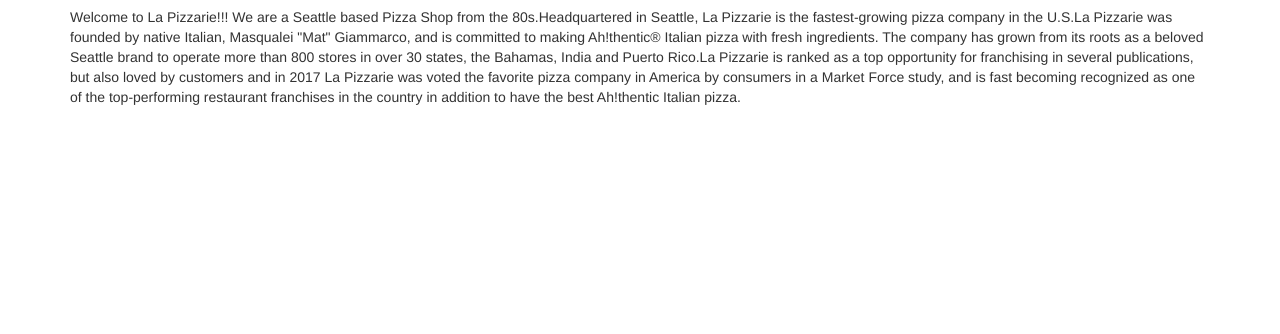
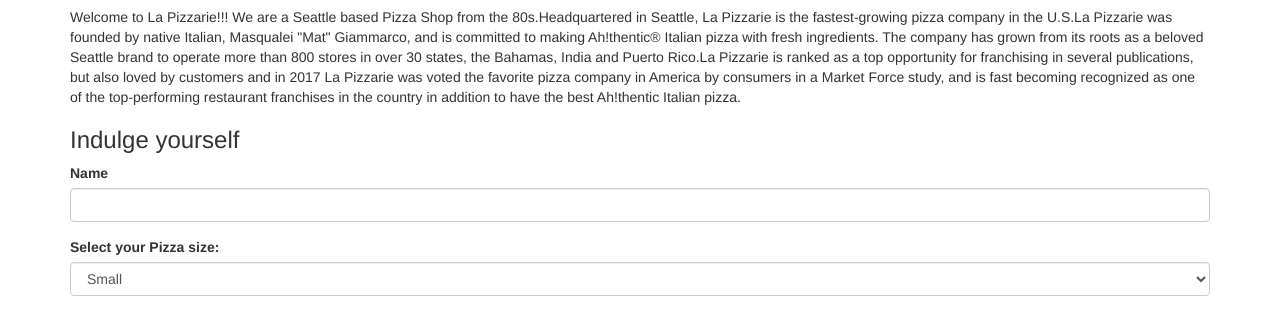
Before and after one commit to saneyee/la-pizzarie, a plain HTML site: page index.html in a window 1280 px wide. Shown: the part 56-390 px from the top of the page. Drawn offline with nearby package versions, Linux system fonts and the light colour scheme.

Commit message:
it adds indentation and pizza size features to html

```diff
--- a/index.html
+++ b/index.html
@@ -12,6 +12,22 @@
         <div class="container">
             <h2>La Pizzarie</h2>
             <p>Welcome to La Pizzarie!!! We are a Seattle based Pizza Shop from the 80s.Headquartered in Seattle, La Pizzarie is the fastest-growing pizza company in the U.S.La Pizzarie was founded by native Italian, Masqualei "Mat" Giammarco, and is committed to making Ah!thentic® Italian pizza with fresh ingredients. The company has grown from its roots as a beloved Seattle brand to operate more than 800 stores in over 30 states, the Bahamas, India and Puerto Rico.La Pizzarie is ranked as a top opportunity for franchising in several publications, but also loved by customers and in 2017 La Pizzarie was voted the favorite pizza company in America by consumers in a Market Force study, and is fast becoming recognized as one of the top-performing restaurant franchises in the country in addition to have the best Ah!thentic Italian pizza.</p>
+            <h3>Indulge yourself</h3>
+            <form id="formone">
+                <div class="form-group">
+                    <label for="name">Name</label>
+                    <input id="name" class="form-control" type="text" required>
+                </div>
+                <div class="form-group">
+                    <label for="size">Select your Pizza size:</label>
+                    <select class="form-control" id="size">
+                        <option value = "Small">Small</option>
+                        <option value = "Medium">Medium</option>
+                        <option value = "Large">Large</option>
+                    </select>
+                </div>
+
+            </form>
 
         </div>
 
```
